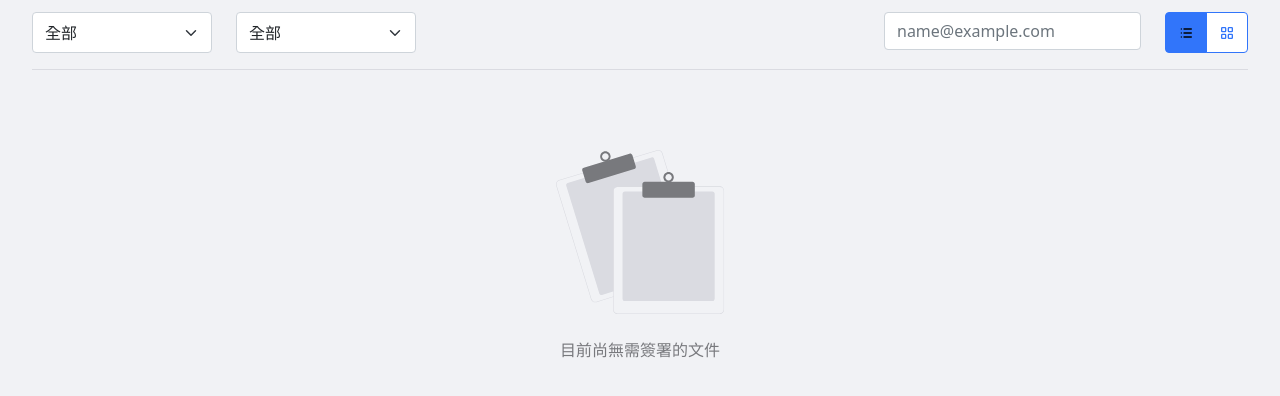
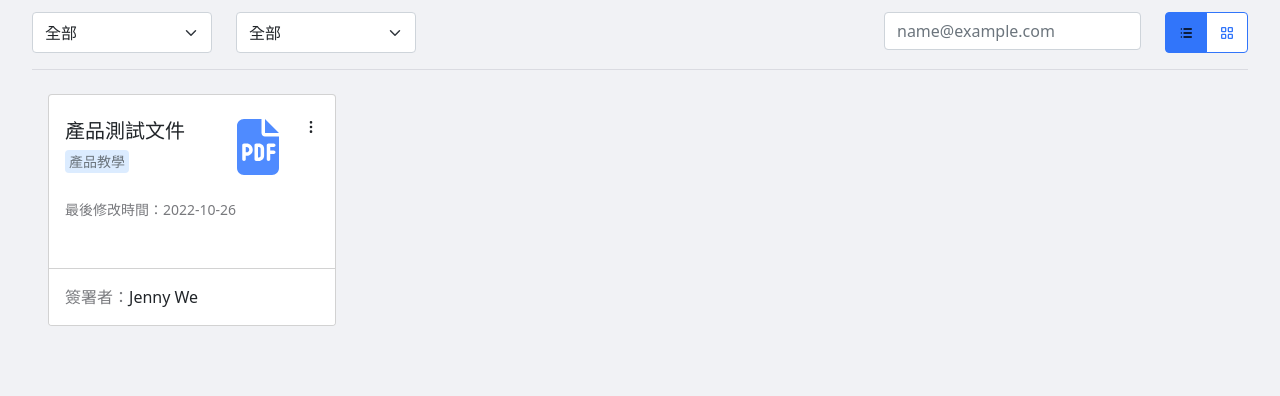
Before and after one commit to aloysse/react-sign-pdf, a React (Create React App) app: page / in a window 1280 px wide. Shown: the part 170-566 px from the top of the page. Built offline with nearby package versions, Linux system fonts and the light colour scheme.

Commit message:
[add] new components

```diff
--- /dev/null
+++ b/src/components/DashboardNavbar.js
@@ -0,0 +1,97 @@
+import React from "react";
+import { Nav, Button } from "react-bootstrap";
+import logo from "../assets/img/Logo.svg";
+import { GrCircleQuestion } from "react-icons/gr";
+import { FaCaretDown } from "react-icons/fa";
+import { TbPlus } from "react-icons/tb";
+
+const DashboardNavbar = () => {
+  return (
+    <>
+      <div
+        className="bg-N1 d-flex justify-content-between px-32 py-16 shadow-sm"
+        style={{ zIndex: "6" }}
+      >
+        <img style={{ width: "89px" }} src={logo} alt="點點簽logo" />
+        <Nav className="justify-content-center" activeKey="/home">
+          <Nav.Item>
+            <Nav.Link href="/home">文件</Nav.Link>
+          </Nav.Item>
+          <Nav.Item>
+            <Nav.Link eventKey="disabled" disabled>
+              搜尋
+            </Nav.Link>
+          </Nav.Item>
+          <Nav.Item>
+            <Nav.Link eventKey="disabled" disabled>
+              通知
+            </Nav.Link>
+          </Nav.Item>
+        </Nav>
+        <div className="d-flex align-items-center">
+          <GrCircleQuestion className="me-32" />
+          <img style={{ width: "36px" }} className="me-8" src="" alt="" />
+          <div className="me-12">Jenny Wu</div>
+          <FaCaretDown />
+        </div>
+      </div>
+
+      <div
+        className="bg-N1 d-flex justify-content-between px-32 py-19"
+        style={{ zIndex: "2" }}
+      >
+        <Nav className="justify-content-center" activeKey="/home">
+          <Nav.Item>
+            <Nav.Link href="/home">待自己簽署</Nav.Link>
+          </Nav.Item>
+          <Nav.Item>
+            <Nav.Link eventKey="disabled" disabled>
+              待他人簽署
+              <span
+                className="ms-4 bg-N2 d-inline-block rounded-pill text-center"
+                style={{ width: "1.5em", height: "1.5em" }}
+              >
+                2
+              </span>
+            </Nav.Link>
+          </Nav.Item>
+          <Nav.Item>
+            <Nav.Link eventKey="disabled" disabled>
+              已完成
+              <span
+                className="ms-4 bg-N2 d-inline-block rounded-pill text-center"
+                style={{ width: "1.5em", height: "1.5em" }}
+              >
+                1
+              </span>
+            </Nav.Link>
+          </Nav.Item>
+          <Nav.Item>
+            <Nav.Link eventKey="disabled" disabled>
+              已取消
+            </Nav.Link>
+          </Nav.Item>
+          <Nav.Item>
+            <Nav.Link eventKey="disabled" disabled>
+              草稿
+            </Nav.Link>
+          </Nav.Item>
+          <Nav.Item>
+            <Nav.Link eventKey="disabled" disabled>
+              已封存
+            </Nav.Link>
+          </Nav.Item>
+        </Nav>
+        <Button
+          variant="P1"
+          className="text-N1 fs-P1 d-flex align-items-center"
+        >
+          新增
+          <TbPlus className="ms-8" />
+        </Button>
+      </div>
+    </>
+  );
+};
+
+export default DashboardNavbar;
--- /dev/null
+++ b/src/components/FileCard.js
@@ -0,0 +1,36 @@
+import React from "react";
+import { Card } from "react-bootstrap";
+import { TbDotsVertical } from "react-icons/tb";
+import pdfIcon from "../assets/img/pdf-icon.svg";
+
+const FileCard = () => {
+  return (
+    <Card style={{ width: "18rem" }}>
+      <Card.Body className="py-24 px-16 d-flex">
+        <div className="flex-grow-1">
+          <div className="d-flex justify-content-between">
+            <div>
+              <Card.Title className="mb-8">產品測試文件</Card.Title>
+              <Card.Text className="mb-2 text-muted fs-P2">
+                <span className="rounded bg-P2 py-2 px-4">產品教學</span>
+              </Card.Text>
+            </div>
+            <img src={pdfIcon} alt="" />
+          </div>
+
+          <Card.Text className="my-24 text-N6 fs-P2">
+            最後修改時間：2022-10-26
+          </Card.Text>
+        </div>
+        <TbDotsVertical className="ms-24" />
+      </Card.Body>
+      <Card.Footer className="p-16 bg-N1">
+        <Card.Text>
+          <span className="text-N6">簽署者：</span>Jenny We
+        </Card.Text>
+      </Card.Footer>
+    </Card>
+  );
+};
+
+export default FileCard;
--- a/src/pages/Dashboard.js
+++ b/src/pages/Dashboard.js
@@ -7,15 +7,15 @@ import {
   ToggleButtonGroup,
   ToggleButton,
 } from "react-bootstrap";
-import logo from "../assets/img/Logo.svg";
-import { GrCircleQuestion } from "react-icons/gr";
-import { FaCaretDown } from "react-icons/fa";
-import { TbPlus, TbList, TbLayoutGrid } from "react-icons/tb";
+import { TbPlus, TbList, TbLayoutGrid, TbDotsVertical } from "react-icons/tb";
 import { IconContext } from "react-icons";
 import emptyState from "../assets/img/empty_state.svg";
+import DashboardNavbar from "../components/DashboardNavbar.js";
+import FileCard from "../components/FileCard.js";
 
 const Dashboard = () => {
   const [radioValue, setRadioValue] = useState("1");
+  const [file, setFile] = useState(true);
 
   useEffect(() => {
     console.log(radioValue);
@@ -23,90 +23,9 @@ const Dashboard = () => {
 
   return (
     <div className="bg-N2 min-vh-100 min-vw-100">
-      <div
-        className="bg-N1 d-flex justify-content-between px-32 py-16 shadow-sm"
-        style={{ zIndex: "6" }}
-      >
-        <img style={{ width: "89px" }} src={logo} alt="點點簽logo" />
-        <Nav className="justify-content-center" activeKey="/home">
-          <Nav.Item>
-            <Nav.Link href="/home">文件</Nav.Link>
-          </Nav.Item>
-          <Nav.Item>
-            <Nav.Link eventKey="disabled" disabled>
-              搜尋
-            </Nav.Link>
-          </Nav.Item>
-          <Nav.Item>
-            <Nav.Link eventKey="disabled" disabled>
-              通知
-            </Nav.Link>
-          </Nav.Item>
-        </Nav>
-        <div className="d-flex align-items-center">
-          <GrCircleQuestion className="me-32" />
-          <img style={{ width: "36px" }} className="me-8" src="" alt="" />
-          <div className="me-12">Jenny Wu</div>
-          <FaCaretDown />
-        </div>
-      </div>
-
-      <div
-        className="bg-N1 d-flex justify-content-between px-32 py-19"
-        style={{ zIndex: "2" }}
-      >
-        <Nav className="justify-content-center" activeKey="/home">
-          <Nav.Item>
-            <Nav.Link href="/home">待自己簽署</Nav.Link>
-          </Nav.Item>
-          <Nav.Item>
-            <Nav.Link eventKey="disabled" disabled>
-              待他人簽署
-              <span
-                className="ms-4 bg-N2 d-inline-block rounded-pill text-center"
-                style={{ width: "1.5em", height: "1.5em" }}
-              >
-                2
-              </span>
-            </Nav.Link>
-          </Nav.Item>
-          <Nav.Item>
-            <Nav.Link eventKey="disabled" disabled>
-              已完成
-              <span
-                className="ms-4 bg-N2 d-inline-block rounded-pill text-center"
-                style={{ width: "1.5em", height: "1.5em" }}
-              >
-                1
-              </span>
-            </Nav.Link>
-          </Nav.Item>
-          <Nav.Item>
-            <Nav.Link eventKey="disabled" disabled>
-              已取消
-            </Nav.Link>
-          </Nav.Item>
-          <Nav.Item>
-            <Nav.Link eventKey="disabled" disabled>
-              草稿
-            </Nav.Link>
-          </Nav.Item>
-          <Nav.Item>
-            <Nav.Link eventKey="disabled" disabled>
-              已封存
-            </Nav.Link>
-          </Nav.Item>
-        </Nav>
-        <Button
-          variant="P1"
-          className="text-N1 fs-P1 d-flex align-items-center"
-        >
-          新增
-          <TbPlus className="ms-8" />
-        </Button>
-      </div>
-
+      <DashboardNavbar />
       <div className="p-32 h-100">
+        {/* 檔案篩選bar start */}
         <div className="border-bottom border-N4 d-flex pb-16">
           <Form.Select
             aria-label="Default select example"
@@ -165,11 +84,17 @@ const Dashboard = () => {
             </ToggleButton>
           </ToggleButtonGroup>
         </div>
-        <div>
-          <div className="max-vh-100 py-80 text-center">
-            <img src={emptyState} alt="" />
-            <div className="fs-P1 text-N6 mt-24">目前尚無需簽署的文件</div>
-          </div>
+        {/* 檔案篩選bar end */}
+
+        <div className="py-24 px-16">
+          {file ? (
+            <FileCard />
+          ) : (
+            <div className="max-vh-100 py-80 text-center">
+              <img src={emptyState} alt="" />
+              <div className="fs-P1 text-N6 mt-24">目前尚無需簽署的文件</div>
+            </div>
+          )}
         </div>
       </div>
     </div>
```
Also changed, not shown: src/assets/img/pdf-icon.svg (added).
